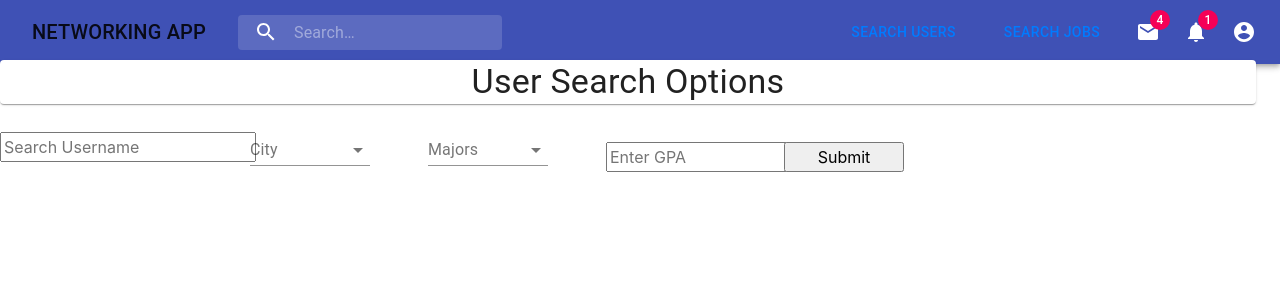
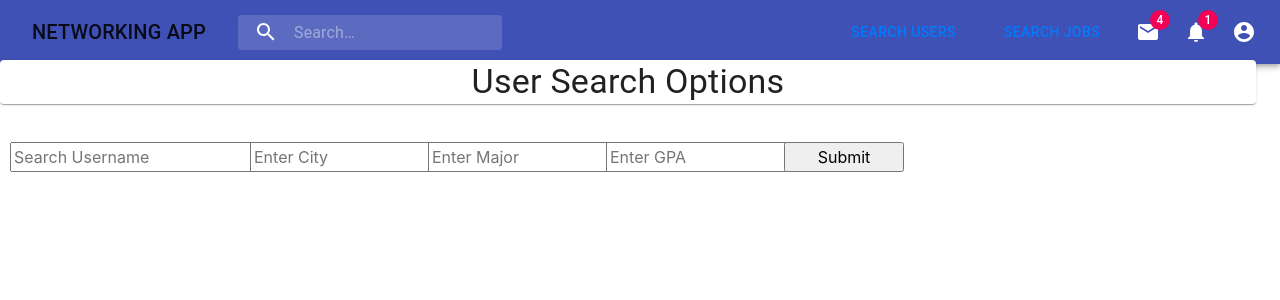
Before and after one commit to anastasiasoenjoto/fall-2019-networking-app, a React (Create React App) app in the folder frontend/: page /displayUsers in a window 1280 px wide. Shown: the top 300 px of the page. Built offline with nearby package versions, Linux system fonts and the light colour scheme.

Commit message:
fixed UI/backend

```diff
--- a/frontend/src/components/displayUsers.js
+++ b/frontend/src/components/displayUsers.js
@@ -66,24 +66,9 @@ class displayUsers extends Component {
       GPA: '',
       city: '',
       users: [],
-      cities: [],
-      majors: [],
     }
   }
 
-  cityOptions = [
-    'Los Angeles',
-    'San Francisco',
-    'Albany',
-    'New York'
-  ];
-
-  majorOptions = [
-    'Anthropology',
-    'Business Management',
-    'Computer Science',
-    'Data Science'
-  ];
   onChangeUsername(e) {
     this.setState({
       username: e.target.value
@@ -91,7 +76,7 @@ class displayUsers extends Component {
   }
   onChangeMajor(e) {
     this.setState({
-      majors: e.target.value
+      major: e.target.value
     })
   }
 
@@ -103,7 +88,7 @@ class displayUsers extends Component {
 
   onChangeCity(e) {
     this.setState({
-      cities: e.target.value
+      city: e.target.value
     })
   }
 
@@ -159,51 +144,21 @@ class displayUsers extends Component {
         <Grid container item xs={9} spacing={1}>
         <Grid item xs={3}>
           <br></br>
+          <FormControl className={classes.formControl}>
             <input id="Username" type="text" value={this.state.username} onChange= {this.onChangeUsername} placeholder="Search Username"/>
+            </FormControl>
         </Grid>
         <Grid container item xs={9} spacing={1}>
             <Grid item xs={3}>
+            <br></br>
               <FormControl className={classes.formControl}>
-                <InputLabel id="select-city">City</InputLabel>
-                <Select
-                  labelId="select-city-label"
-                  id="city-box"
-                  multiple
-                  value={this.state.cities}
-                  onChange={this.onChangeCity}
-                  input={<Input />}
-                  renderValue={selected => selected.join(', ')}
-                // MenuProps={MenuProps}
-                >
-                  {this.cityOptions.map(city => (
-                    <MenuItem key={city} value={city}>
-                      <Checkbox checked={this.state.cities.indexOf(city) > -1} />
-                      <ListItemText primary={city} />
-                    </MenuItem>
-                  ))}
-                </Select>
+              <input id="City" type="text" value={this.state.city} onChange= {this.onChangeCity} placeholder="Enter City"/>
               </FormControl>
             </Grid>
             <Grid item xs={3}>
+              <br></br>
               <FormControl className={classes.formControl}>
-                <InputLabel id="select-major">Majors</InputLabel>
-                <Select
-                  labelId="select-major-label"
-                  id="majors-box"
-                  multiple
-                  value={this.state.majors}
-                  onChange={this.onChangeMajor}
-                  input={<Input />}
-                  renderValue={selected => selected.join(', ')}
-                // MenuProps={MenuProps}
-                >
-                  {this.majorOptions.map(major => (
-                    <MenuItem key={major} value={major}>
-                      <Checkbox checked={this.state.majors.indexOf(major) > -1} />
-                      <ListItemText primary={major} />
-                    </MenuItem>
-                  ))}
-                </Select>
+              <input id="Major" type="text" value={this.state.major} onChange= {this.onChangeMajor} placeholder="Enter Major"/>
               </FormControl>
             </Grid>
             <Grid item xs={3}>
```
Also changed, not shown: 1 other file (tests, documents, lock files or other folders).
